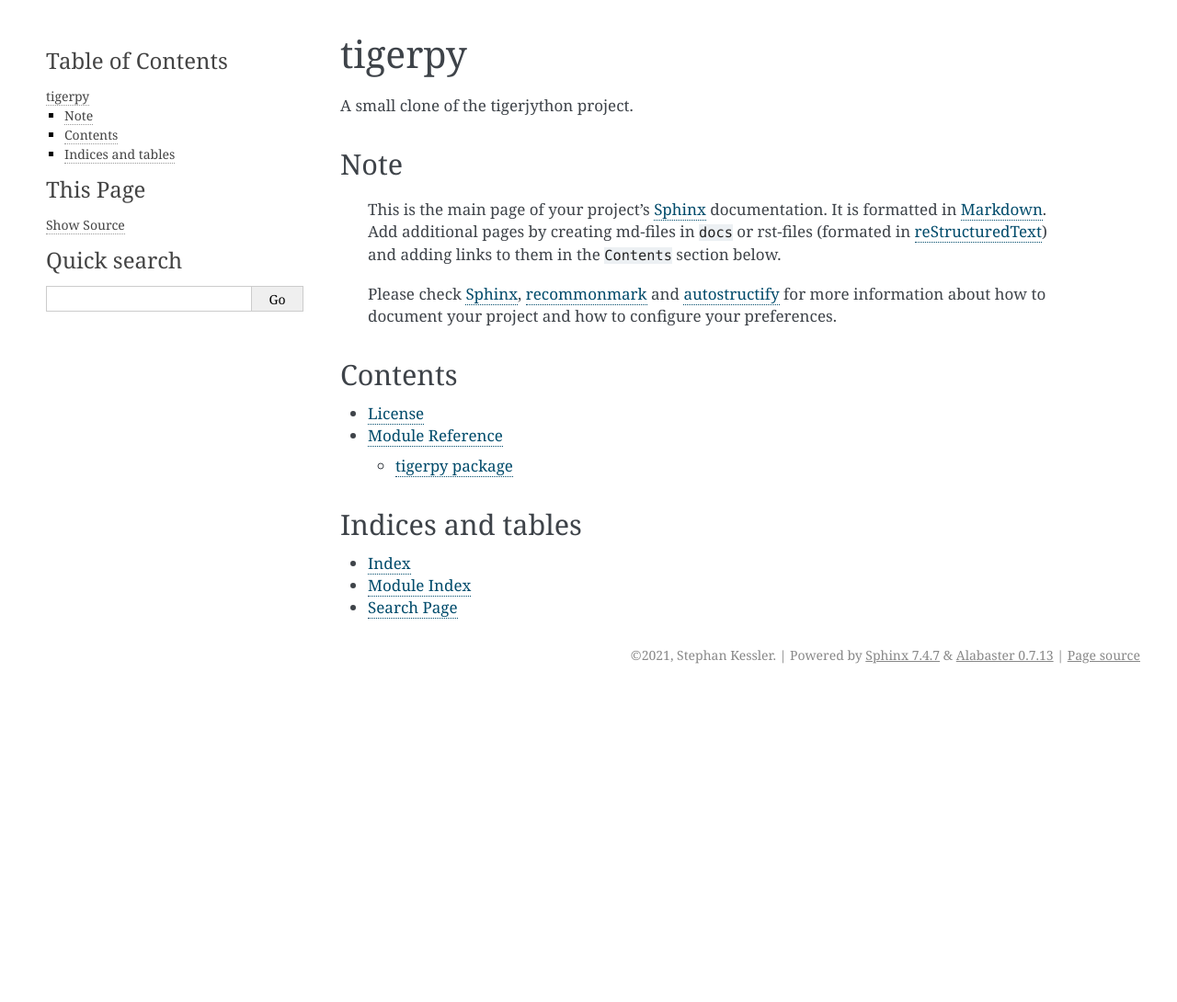
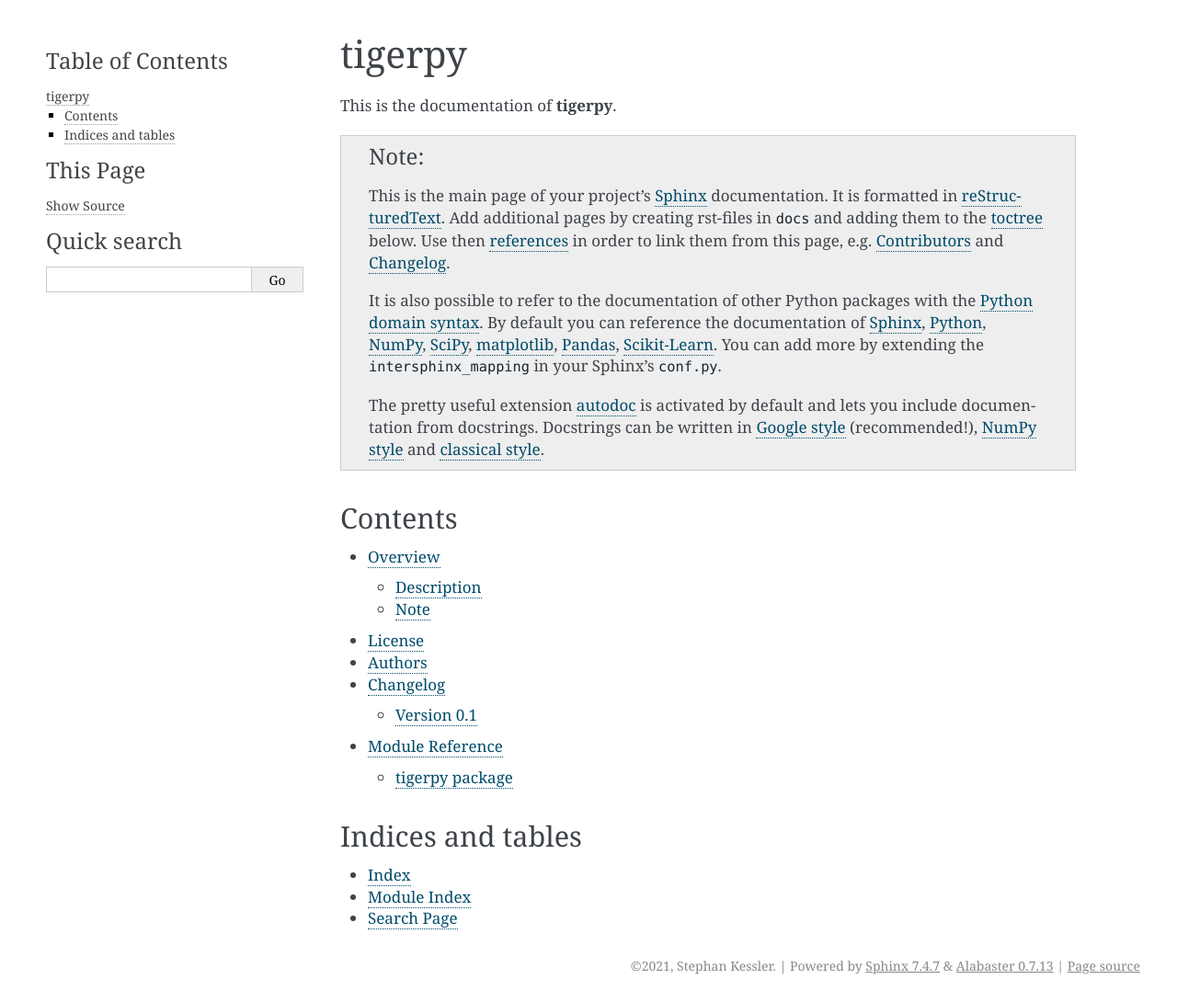
Before and after one commit to HunterNN/tigerpy, a Sphinx documentation site: the page built from docs/index.rst, in a window 1280 px wide. Shown: the whole page at 92% size. Built offline with Sphinx 7.4.7, drawn with Linux system fonts in a browser that asks for light colours; before the commit the page ends 900 px from its top, so only the background shows below that.

```diff
--- /dev/null
+++ b/AUTHORS.rst
@@ -0,0 +1,5 @@
+============
+Contributors
+============
+
+* Stephan Kessler <stephan.kessler@outlook.com>
--- /dev/null
+++ b/docs/authors.rst
@@ -0,0 +1,2 @@
+.. _authors:
+.. include:: ../AUTHORS.rst
--- /dev/null
+++ b/docs/changelog.rst
@@ -0,0 +1,2 @@
+.. _changes:
+.. include:: ../CHANGELOG.rst
--- a/docs/conf.py
+++ b/docs/conf.py
@@ -83,29 +83,8 @@ extensions = [
 # Add any paths that contain templates here, relative to this directory.
 templates_path = ["_templates"]
 
-
-# Configure AutoStructify
-# https://recommonmark.readthedocs.io/en/latest/auto_structify.html
-def setup(app):
-    from recommonmark.transform import AutoStructify
-
-    params = {
-        "enable_auto_toc_tree": True,
-        "auto_toc_tree_section": "Contents",
-        "auto_toc_maxdepth": 2,
-        "enable_eval_rst": True,
-        "enable_math": True,
-        "enable_inline_math": True,
-    }
-    app.add_config_value("recommonmark_config", params, True)
-    app.add_transform(AutoStructify)
-
-
-# Enable markdown
-extensions.append("recommonmark")
-
 # The suffix of source filenames.
-source_suffix = [".rst", ".md"]
+source_suffix = ".rst"
 
 # The encoding of source files.
 # source_encoding = 'utf-8-sig'
--- /dev/null
+++ b/docs/index.rst
@@ -0,0 +1,60 @@
+=======
+tigerpy
+=======
+
+This is the documentation of **tigerpy**.
+
+.. note::
+
+    This is the main page of your project's `Sphinx`_ documentation.
+    It is formatted in `reStructuredText`_. Add additional pages
+    by creating rst-files in ``docs`` and adding them to the `toctree`_ below.
+    Use then `references`_ in order to link them from this page, e.g.
+    :ref:`authors` and :ref:`changes`.
+
+    It is also possible to refer to the documentation of other Python packages
+    with the `Python domain syntax`_. By default you can reference the
+    documentation of `Sphinx`_, `Python`_, `NumPy`_, `SciPy`_, `matplotlib`_,
+    `Pandas`_, `Scikit-Learn`_. You can add more by extending the
+    ``intersphinx_mapping`` in your Sphinx's ``conf.py``.
+
+    The pretty useful extension `autodoc`_ is activated by default and lets
+    you include documentation from docstrings. Docstrings can be written in
+    `Google style`_ (recommended!), `NumPy style`_ and `classical style`_.
+
+
+Contents
+========
+
+.. toctree::
+   :maxdepth: 2
+
+   Overview <readme>
+   License <license>
+   Authors <authors>
+   Changelog <changelog>
+   Module Reference <api/modules>
+
+
+Indices and tables
+==================
+
+* :ref:`genindex`
+* :ref:`modindex`
+* :ref:`search`
+
+.. _toctree: http://www.sphinx-doc.org/en/master/usage/restructuredtext/directives.html
+.. _reStructuredText: http://www.sphinx-doc.org/en/master/usage/restructuredtext/basics.html
+.. _references: http://www.sphinx-doc.org/en/stable/markup/inline.html
+.. _Python domain syntax: http://sphinx-doc.org/domains.html#the-python-domain
+.. _Sphinx: http://www.sphinx-doc.org/
+.. _Python: http://docs.python.org/
+.. _Numpy: http://docs.scipy.org/doc/numpy
+.. _SciPy: http://docs.scipy.org/doc/scipy/reference/
+.. _matplotlib: https://matplotlib.org/contents.html#
+.. _Pandas: http://pandas.pydata.org/pandas-docs/stable
+.. _Scikit-Learn: http://scikit-learn.org/stable
+.. _autodoc: http://www.sphinx-doc.org/en/stable/ext/autodoc.html
+.. _Google style: https://github.com/google/styleguide/blob/gh-pages/pyguide.md#38-comments-and-docstrings
+.. _NumPy style: https://numpydoc.readthedocs.io/en/latest/format.html
+.. _classical style: http://www.sphinx-doc.org/en/stable/domains.html#info-field-lists
--- /dev/null
+++ b/docs/readme.rst
@@ -0,0 +1,2 @@
+.. _readme:
+.. include:: ../README.rst
--- a/docs/requirements.txt
+++ b/docs/requirements.txt
@@ -1,6 +1,5 @@
 # Requirements file for ReadTheDocs, check .readthedocs.yml.
 # To build the module reference correctly, make sure every external package
 # under `install_requires` in `setup.cfg` is also listed here!
+sphinx>=3.2.1
 # sphinx_rtd_theme
-recommonmark
-sphinx>=3.2.1
--- a/setup.cfg
+++ b/setup.cfg
@@ -8,8 +8,8 @@ description = A small clone of the tigerjython project.
 author = Stephan Kessler
 author_email = stephan.kessler@outlook.com
 license = MIT
-long_description = file: README.md
-long_description_content_type = text/markdown; charset=UTF-8; variant=GFM
+long_description = file: README.rst
+long_description_content_type = text/x-rst; charset=UTF-8
 url = https://git.hunter99.ch/Hunter99/tigerpy/
 # Add here related links, for example:
 project_urls =
@@ -47,6 +47,7 @@ package_dir =
 # For more information, check out https://semver.org/.
 install_requires =
     importlib-metadata; python_version<"3.8"
+    pygame
 
 
 [options.packages.find]
@@ -124,4 +125,3 @@ exclude =
 version = 4.0.1
 package = tigerpy
 extensions =
-    markdown
```
Also changed, not shown: CHANGELOG.rst (added, +10 -0 lines), README.rst (added, +21 -0 lines), 1 other file.
